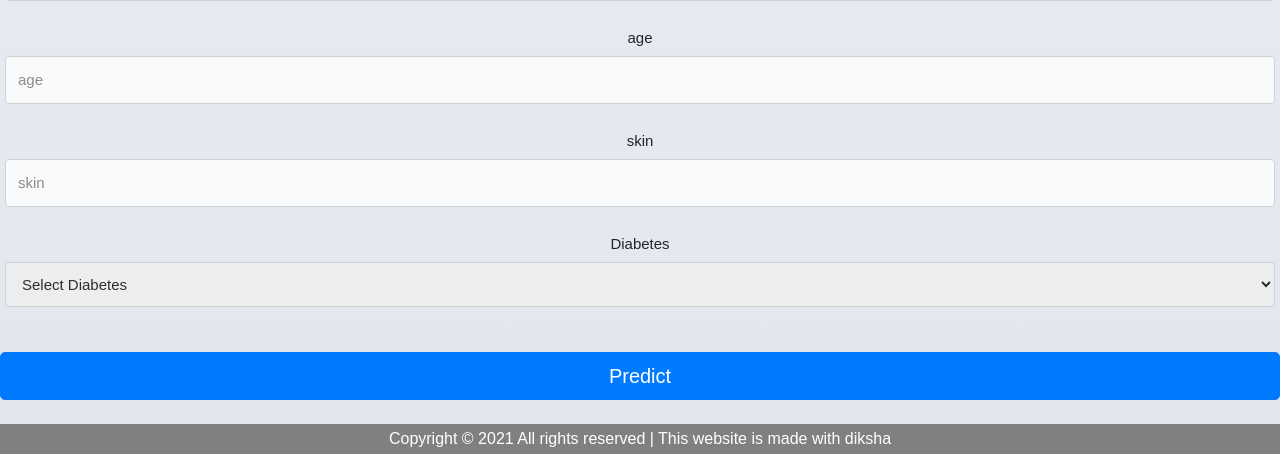
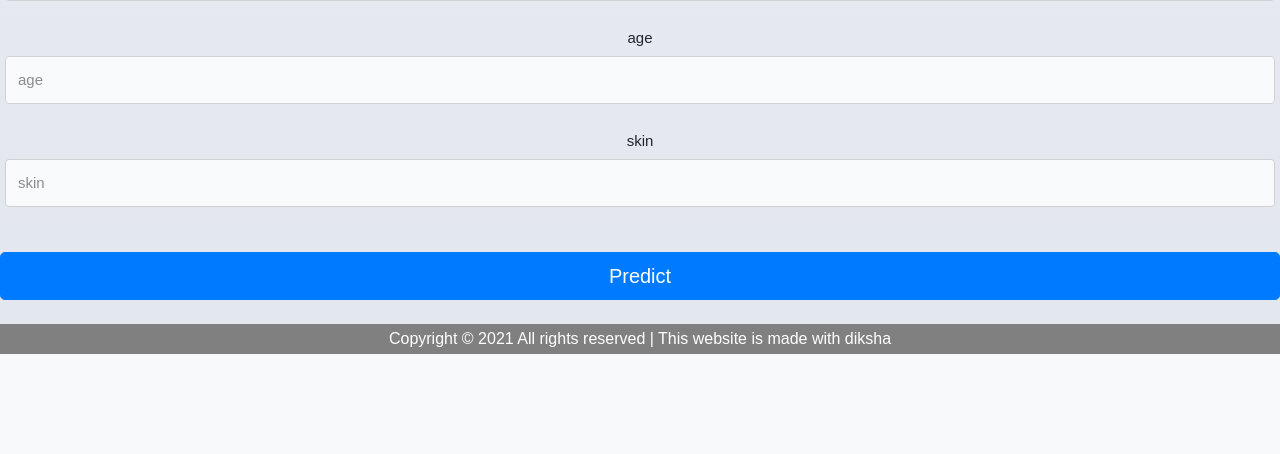
Before and after one commit to deeksha-design/heart-ache-prediction, a Flask app: page / in a window 1280 px wide. Shown: the part 899-1353 px from the top of the page. After the commit the page ends 1253 px from the top, so only its background shows below. Run offline with Flask 2, Linux system fonts and the light colour scheme; parts of the project's set-up code (start-up, migrations or seed data) failed here and were passed over; some libraries are stand-ins or nearby versions.

Commit message:
Update index.html

```diff
--- a/templates/index.html
+++ b/templates/index.html
@@ -86,13 +86,7 @@
       <div class="grid-item">diab_pred<input type="text" name="diab_pred" placeholder="diab_pred" required="required" /></div>
       <div class="grid-item">age<input type="text" name="age" placeholder="age" required="required" /></div>
       <div class="grid-item">skin<input type="text" name="skin" placeholder="skin" required="required" /></div>
-    <div class="grid-item">Diabetes
-        <select name="Diabetes" id="Diabetes" required>
-          <option value="" selected disabled hidden>Select Diabetes</option>
-          <option value = 1>Yes</option>
-          <option value = 0>No</option>
-        </select>
-      </div>
+
 
 
 
```
